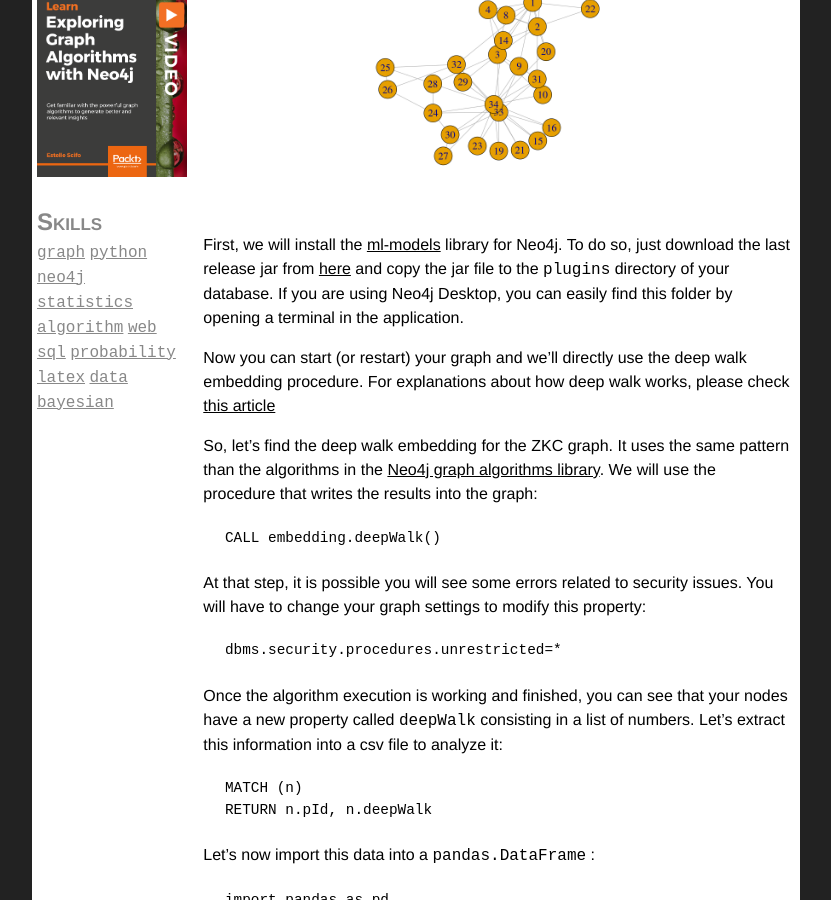
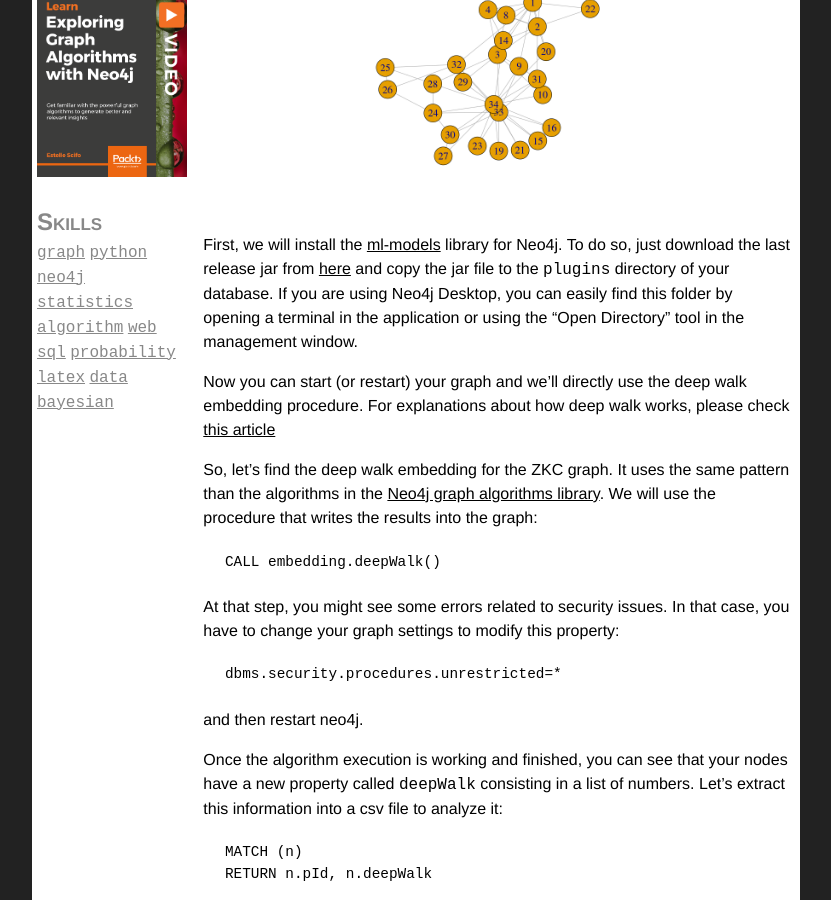
Before and after one commit to stellasia/stellasia.github.io, a Jekyll site: the page built from _posts/2019-04-25-deep-walk-on-zachary-karate-club.md, in a window 1280 px wide and 900 px high, scrolled down 555 px. Shown: the whole window, without its empty margins (224-1055 px from the left). Built offline with Jekyll 4.4.1, drawn with Linux system fonts in a browser that asks for light colours.

Commit message:
Update deepWalk post

```diff
--- a/_posts/2019-04-25-deep-walk-on-zachary-karate-club.md
+++ b/_posts/2019-04-25-deep-walk-on-zachary-karate-club.md
@@ -15,7 +15,7 @@ The graph looks like this:
 
 ![ZKC dataset!](/img/posts/zkc/ZKC.png){:width="80%"}
 
-First, we will install the [ml-models](https://github.com/neo4j-graph-analytics/ml-models/) library for Neo4j. To do so, just download the last release jar from [here](https://github.com/neo4j-graph-analytics/ml-models/releases) and copy the jar file to the `plugins` directory of your database. If you are using Neo4j Desktop, you can easily find this folder by opening a terminal in the application.
+First, we will install the [ml-models](https://github.com/neo4j-graph-analytics/ml-models/) library for Neo4j. To do so, just download the last release jar from [here](https://github.com/neo4j-graph-analytics/ml-models/releases) and copy the jar file to the `plugins` directory of your database. If you are using Neo4j Desktop, you can easily find this folder by opening a terminal in the application or using the "Open Directory" tool in the management window.
 
 Now you can start (or restart) your graph and we'll directly use the deep walk embedding procedure. For explanations about how deep walk works, please check [this article](https://towardsdatascience.com/deepgl-on-neo4j-b27e8c64190f)
 
@@ -24,9 +24,11 @@ So, let's find the deep walk embedding for the ZKC graph. It uses the same patte
     CALL embedding.deepWalk()
 
 
-At that step, it is possible you will see some errors related to security issues. You will have to change your graph settings to modify this property:
+At that step, you might see some errors related to security issues. In that case, you have to change your graph settings to modify this property:
 
     dbms.security.procedures.unrestricted=*
+
+and then restart neo4j.
 
 Once the algorithm execution is working and finished, you can see that your nodes have a new property called `deepWalk` consisting in a list of numbers. Let's extract this information into a csv file to analyze it:
 
```
